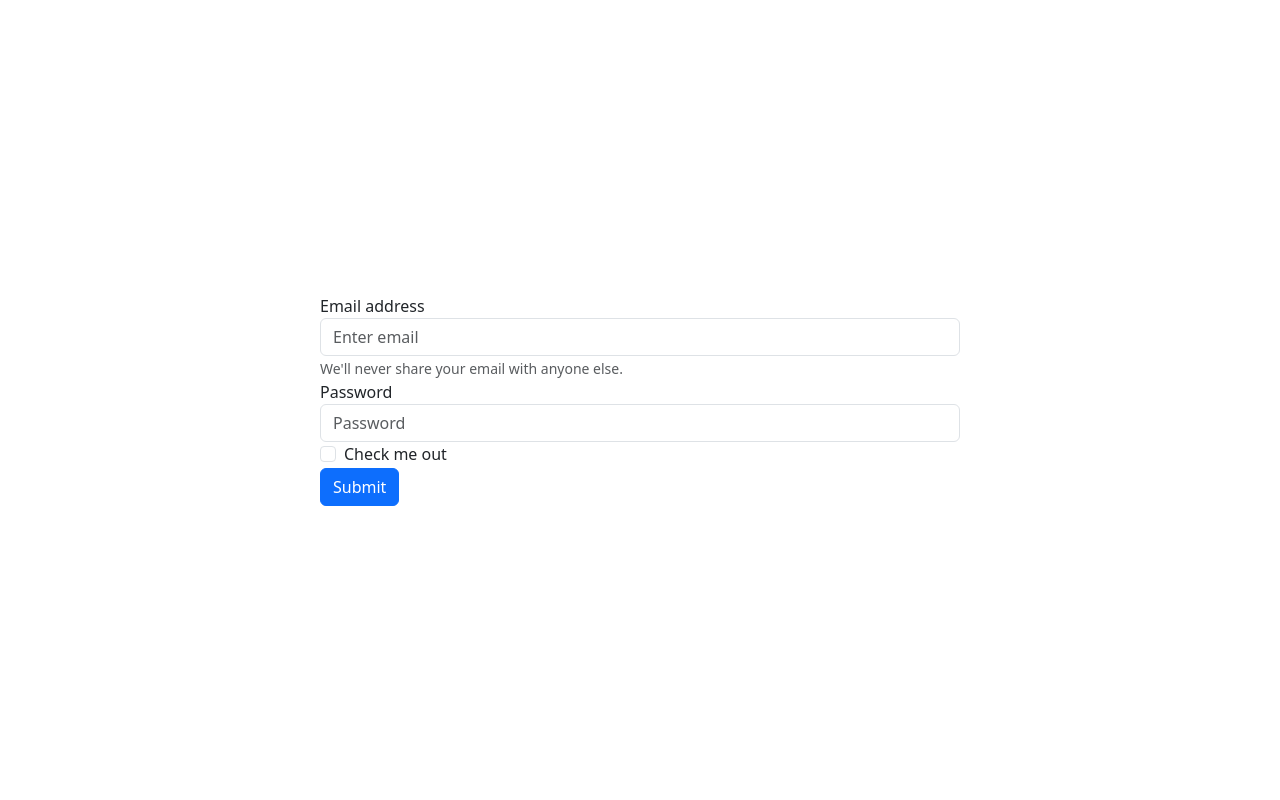
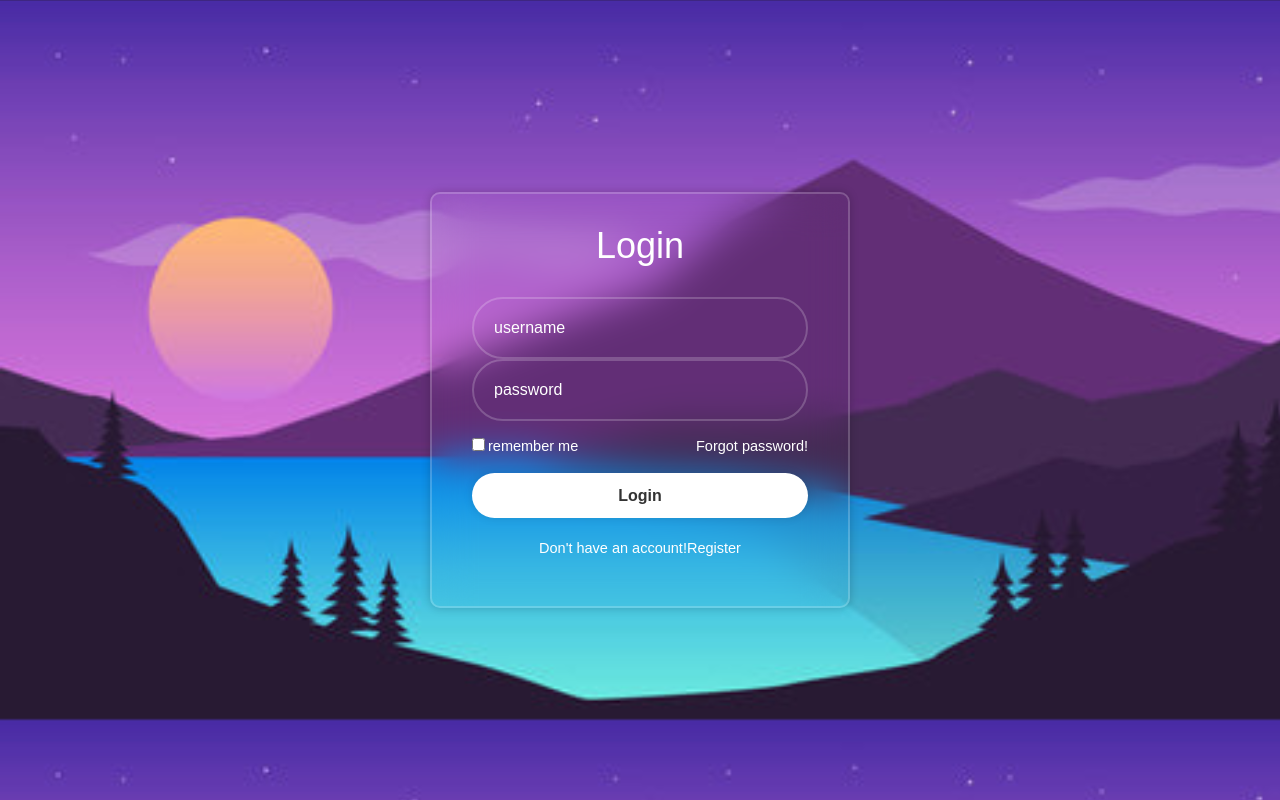
Before and after one commit to ABDULLAH-SHAKER/Task-mangement, a Next.js app in the folder next-mengment/: page /signup in a window 1280 px wide. Built offline with nearby package versions, Linux system fonts and the light colour scheme.

Commit message:
I did some edit

```diff
--- /dev/null
+++ b/next-mengment/app/Home/page.css
@@ -0,0 +1,8 @@
+.gradient-custom {
+    background: radial-gradient(50% 123.47% at 50% 50%, #00ff94 0%, #720059 100%),
+      linear-gradient(121.28deg, #669600 0%, #ff0000 100%),
+      linear-gradient(360deg, #0029ff 0%, #8fff00 100%),
+      radial-gradient(100% 164.72% at 100% 100%, #6100ff 0%, #00ff57 100%),
+      radial-gradient(100% 148.07% at 0% 0%, #fff500 0%, #51d500 100%);
+    background-blend-mode: screen, color-dodge, overlay, difference, normal;
+  }
--- /dev/null
+++ b/next-mengment/app/Home/page.js
@@ -0,0 +1,126 @@
+'use client';
+import { useState } from 'react';
+import './page.css';
+
+function TaskManager() {
+  const [tasks, setTasks] = useState([]);
+  const [newTask, setNewTask] = useState("");
+  const [taskDescription, setTaskDescription] = useState("");
+  const [taskDate, setTaskDate] = useState("");
+
+  const handleTaskChange = (e) => setNewTask(e.target.value);
+  const handleDescriptionChange = (e) => setTaskDescription(e.target.value);
+  const handleDateChange = (e) => setTaskDate(e.target.value);
+
+  const handleFormSubmit = (e) => {
+    e.preventDefault();
+
+    if (newTask.trim() !== "" && taskDate !== "") {
+      setTasks([
+        ...tasks,
+        { text: newTask, description: taskDescription, date: taskDate, completed: false },
+      ]);
+      setNewTask("");
+      setTaskDescription("");
+      setTaskDate("");
+    }
+  };
+
+  const toggleTaskCompletion = (index) => {
+    const updatedTasks = tasks.map((task, i) =>
+      i === index ? { ...task, completed: !task.completed } : task
+    );
+    setTasks(updatedTasks);
+  };
+
+  return (
+    <section className="vh-100 gradient-custom">
+      <div className="container py-5 h-100">
+        <div className="row d-flex justify-content-center align-items-center h-100">
+          <div className="col col-xl-10">
+            <div className="card">
+              <div className="card-body p-5">
+                <form className="mb-4" onSubmit={handleFormSubmit}>
+                  <div className="form-outline mb-3">
+                    <input
+                      type="text"
+                      id="taskInput"
+                      className="form-control"
+                      value={newTask}
+                      onChange={handleTaskChange}
+                      placeholder="New task..."
+                    />
+                    <label className="form-label" htmlFor="taskInput">
+                      Task Name
+                    </label>
+                  </div>
+
+                  <div className="form-outline mb-3">
+                    <input
+                      type="text"
+                      id="descriptionInput"
+                      className="form-control"
+                      value={taskDescription}
+                      onChange={handleDescriptionChange}
+                      placeholder="Description..."
+                    />
+                    <label className="form-label" htmlFor="descriptionInput">
+                      Description
+                    </label>
+                  </div>
+
+                  <div className="form-outline mb-3">
+                    <input
+                      type="date"
+                      id="dateInput"
+                      className="form-control"
+                      value={taskDate}
+                      onChange={handleDateChange}
+                    />
+                    <label className="form-label" htmlFor="dateInput">
+                      Due Date
+                    </label>
+                  </div>
+
+                  <button
+                    type="submit"
+                    className="btn btn-info btn-block"
+                  >
+                    Add Task
+                  </button>
+                </form>
+                <ul className="list-group mb-0">
+                  {tasks.map((task, index) => (
+                    <li
+                      key={index}
+                      className="list-group-item d-flex flex-column align-items-start border-0 mb-2 rounded"
+                      style={{ backgroundColor: "#f4f6f7" }}
+                    >
+                      <div className="d-flex w-100 align-items-center mb-2">
+                        <input
+                          className="form-check-input me-2"
+                          type="checkbox"
+                          checked={task.completed}
+                          onChange={() => toggleTaskCompletion(index)}
+                          aria-label="..."
+                        />
+                        <strong>{task.completed ? <s>{task.text}</s> : task.text}</strong>
+                      </div>
+
+                      <small className="text-muted">
+                        <span><b>Due:</b> {task.date}</span><br />
+                        <span><b>Description:</b> {task.description}</span>
+                      </small>
+                    </li>
+                  ))}
+                </ul>
+              </div>
+            </div>
+          </div>
+        </div>
+      </div>
+    </section>
+  );
+}
+
+export default TaskManager;
--- a/next-mengment/app/page.js
+++ b/next-mengment/app/page.js
@@ -1,5 +1,6 @@
 import Image from "next/image";
 import styles from "./page.module.css";
+import signup from "./signup/page";
 
 export default function Home() {
   return (
--- /dev/null
+++ b/next-mengment/app/signup/page.css
@@ -0,0 +1,125 @@
+* {
+    margin: 0;
+    padding: 0;
+    box-sizing: border-box;
+    font-family: "poppins", sans-serif;
+
+}
+
+body {
+    display: flex;
+    justify-content: center;
+    align-items: center;
+    min-height: 100vh;
+    background-image: url(pngtree-mountain-background-with-full-moon-and-lake-image_374090.jpeg);
+    background-size: 120%;
+}
+
+.wrapper {
+    width: 420px;
+    background: transparent;
+    border: 2px solid rgba(255, 255, 255, .2);
+    backdrop-filter: blur(20px);
+    box-shadow: 0 0 10px  rgba(0, 0, 0, .2);
+    color: #fff;
+     border-radius: 10px;
+     padding: 30px 40px;
+
+}
+
+.wrapper h1 {
+    font-size: 36px;
+    text-align: center;
+
+}
+
+.wrapper .input-box {
+    width: 100%;
+    height: 100%;
+    margin: 30px 0;
+
+}
+
+.input-box input {
+    width: 100%;
+    height: 100%;
+    background: transparent;
+    border: none;
+    outline: none;
+    border: 2px solid rgba(255, 255, 255, .2);
+    border-radius: 40px;
+    font-size: 16px;
+    color: #fff;
+    padding: 20px 45px 20px 20px;
+
+
+}
+
+.input-box input::placeholder {
+    color: #fff;
+
+}
+
+.input-box i {
+    top: 50%;
+    font-size: 30px;
+    height: 30px;
+    width: 30px;
+}
+
+.wrapper .remember-forgot {
+    display: flex;
+    justify-content: space-between;
+    font-size: 14.5px;
+    margin: -15px 0 15px;
+
+}
+
+.remember-forgot label input {
+    accent-color: #fff;
+    margin-right: 3px;
+
+}
+
+.remember-forgot a {
+    color: #fff;
+    text-decoration: none;
+
+}
+.remember-forgot a:hover {
+    text-decoration: underline;
+
+}
+
+.wrapper .btn {
+    width: 100%;
+    height: 45px;
+    background: #fff;
+    border: none;
+    outline: none;
+    border-radius: 40px;
+    box-shadow: 0 0 10px rgba(0, 0, 0, .1);
+    cursor: pointer;
+    font-size: 16px;
+    color: #333;
+    font-weight: 600;
+
+}
+
+.wrapper .register-link {
+    font-size: 14.5px;
+    text-align: center;
+    margin: 20px 0 15px;
+
+}
+.register-link p a {
+    color: #fff;
+    text-decoration: none;
+    font-size: 600;
+
+}
+
+.register-link p a:hover {
+    text-decoration: none;
+
+}
--- a/next-mengment/app/signup/page.js
+++ b/next-mengment/app/signup/page.js
@@ -1,51 +1,44 @@
 'use client';
 import 'bootstrap/dist/css/bootstrap.min.css';
-import { useRouter } from 'next/navigation'; // Use 'next/navigation' in App Router
-
+import { useRouter } from 'next/navigation';
+import './page.css';
+import 'boxicons';
 export default function Home() {
-  const router = useRouter(); // Initialize useRouter for navigation
+  const router = useRouter();
 
   const handleSubmit = (e) => {
-    e.preventDefault(); // Prevent default form behavior
-    // Redirect to the home page (app/page.js)
-    router.push('/');
+    e.preventDefault();
+    router.push('./Home');
   };
 
   return (
-    <div className="d-flex justify-content-center align-items-center vh-100">
-      <form className="w-50" onSubmit={handleSubmit}>
-        <div className="form-group">
-          <label htmlFor="exampleInputEmail1">Email address</label>
-          <input
-            type="email"
-            className="form-control"
-            id="exampleInputEmail1"
-            aria-describedby="emailHelp"
-            placeholder="Enter email"
-          />
-          <small id="emailHelp" className="form-text text-muted">
-            We'll never share your email with anyone else.
-          </small>
-        </div>
-        <div className="form-group">
-          <label htmlFor="exampleInputPassword1">Password</label>
-          <input
-            type="password"
-            className="form-control"
-            id="exampleInputPassword1"
-            placeholder="Password"
-          />
-        </div>
-        <div className="form-group form-check">
-          <input type="checkbox" className="form-check-input" id="exampleCheck1" />
-          <label className="form-check-label" htmlFor="exampleCheck1">
-            Check me out
-          </label>
-        </div>
-        <button type="submit" className="btn btn-primary">
-          Submit
-        </button>
-      </form>
+    <div className="wrapper">
+  <form onSubmit={handleSubmit}>
+    <h1>Login</h1>
+    <div className="input-box">
+      <input type="text" placeholder="username" required="" />
+      <i className="bx bxs-user" />
+      <input type="password" placeholder="password" required="" />
+      <i className="bx bxs-lock-alt" />
     </div>
+    <div className="remember-forgot">
+      <label>
+        <input type="checkbox" />
+        remember me
+      </label>
+      <a href="#">Forgot password!</a>
+    </div>
+    <button type="submit" className="btn">
+      Login
+    </button>
+    <div className="register-link">
+      <p>
+        Don't have an account!
+        <a href="#">Register</a>
+      </p>
+    </div>
+  </form>
+</div>
+
   );
 }
```
Also changed, not shown: next-mengment/app/signup/pngtree-mountain-background-with-full-moon-and-lake-image_374090.jpeg (added).
